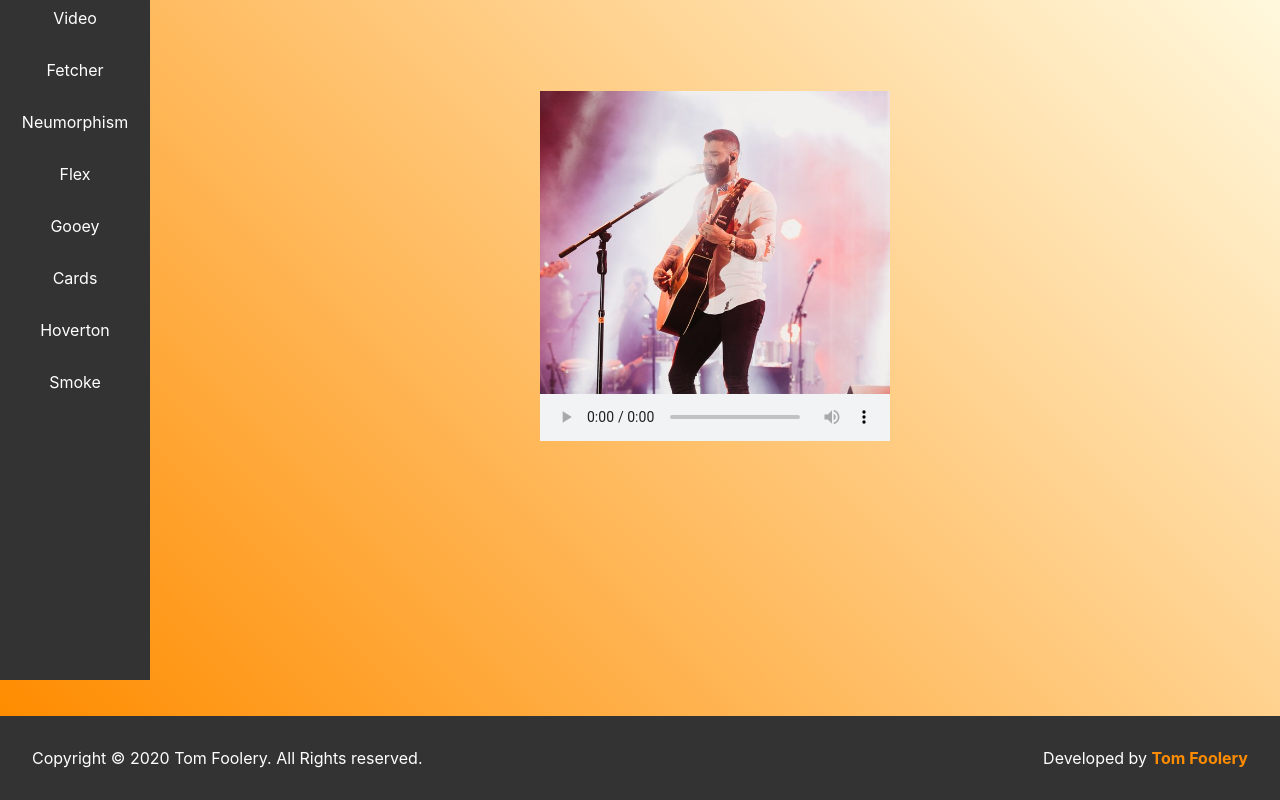
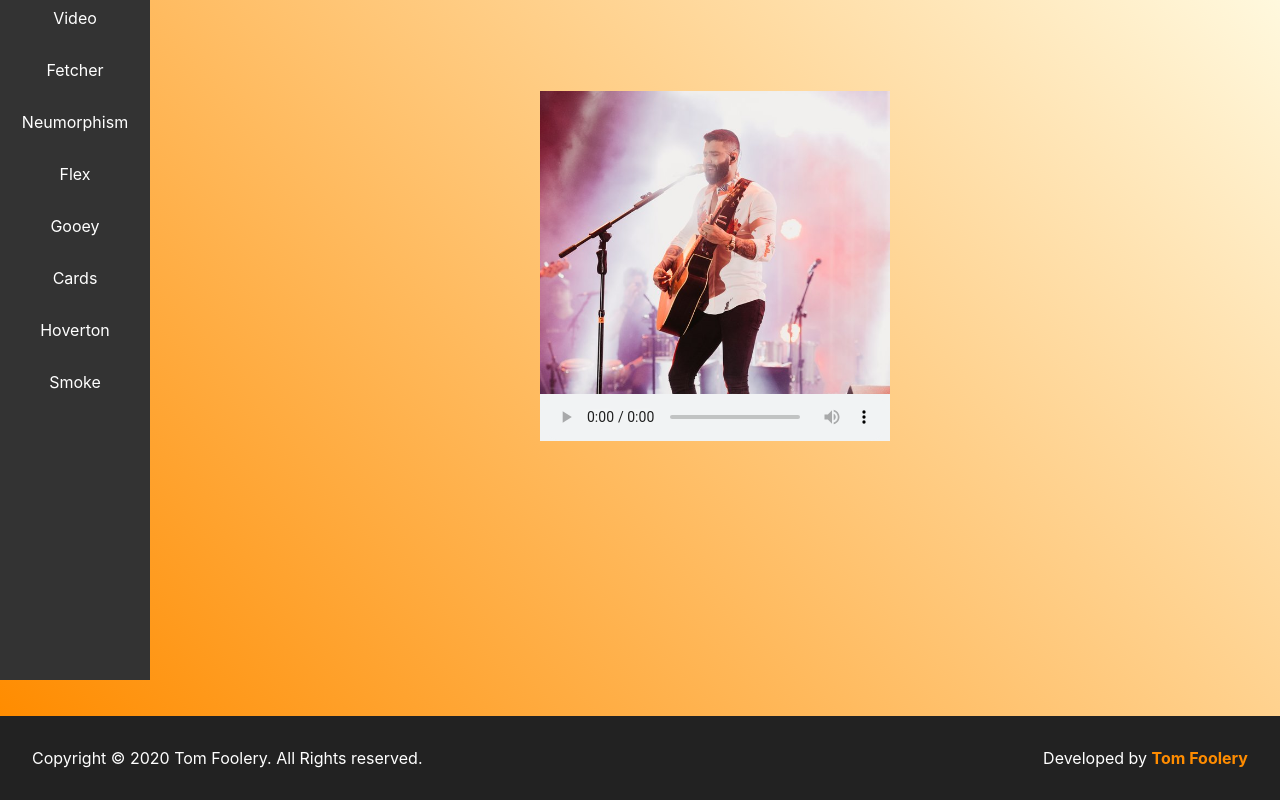
Before and after one commit to bmehder/components, a Svelte app: page / in a window 1280 px wide. Shown: the part 240-1040 px from the top of the page. Built offline with nearby package versions, Linux system fonts and the light colour scheme.

Commit message:
changed footer

```diff
--- a/src/Footer.svelte
+++ b/src/Footer.svelte
@@ -12,7 +12,7 @@
     align-items: center;
     justify-content: space-between;
     width: 100%;
-    background-color: #333;
+    background-color: #222;
     color: white;
   }
   p {
```
